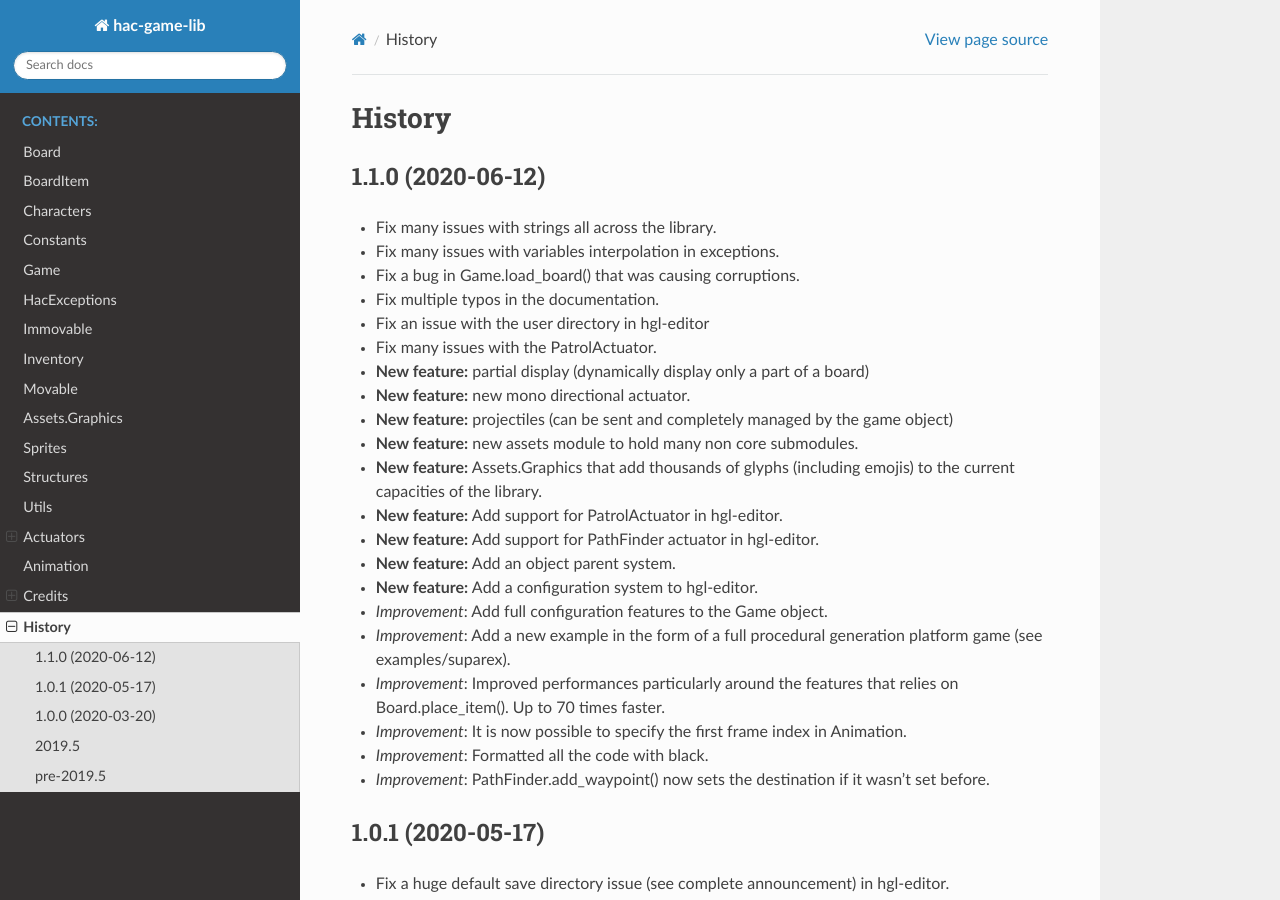
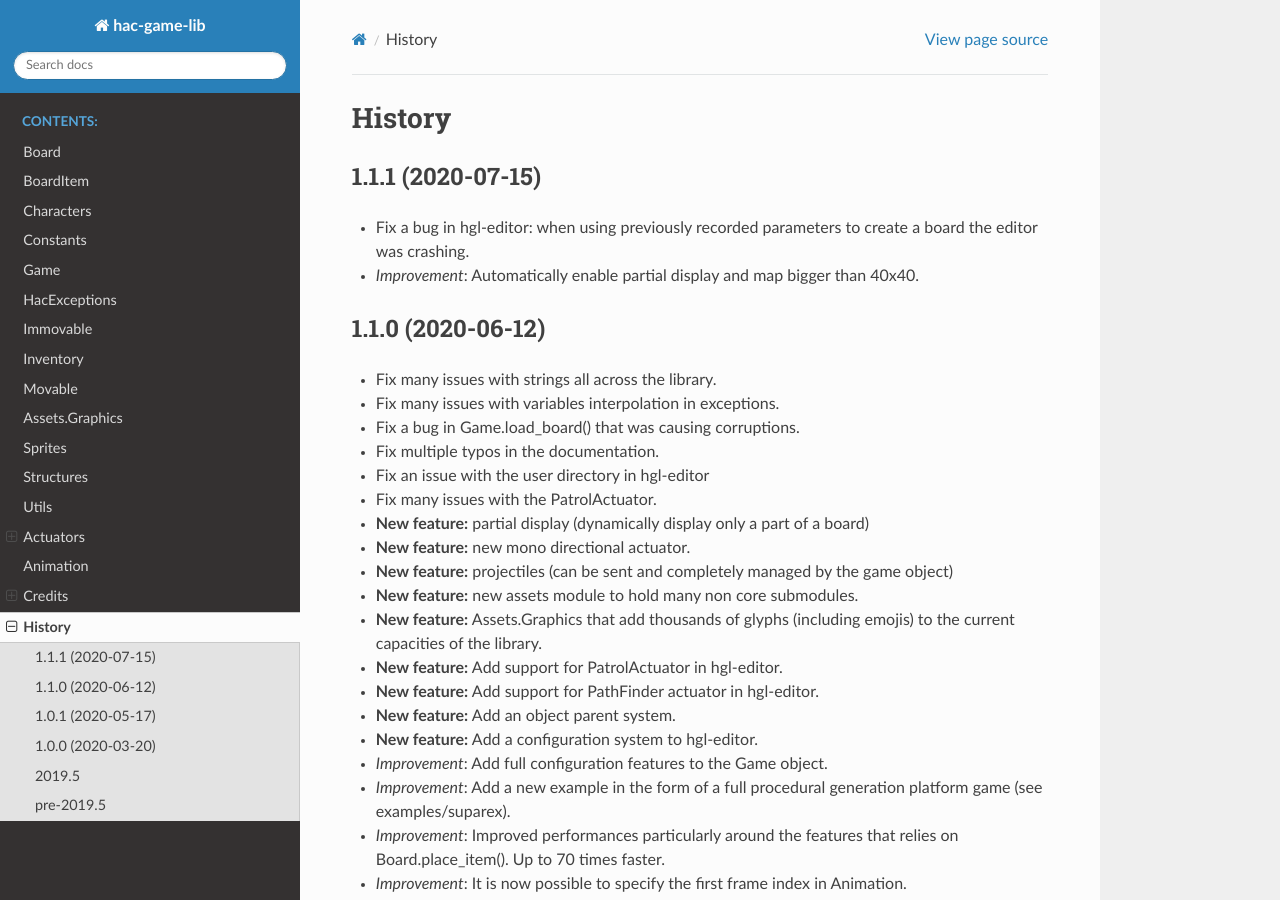
Before and after one commit to pygamelib/pygamelib, a Sphinx documentation site: the page built from docs/source/history.rst, in a window 1280 px wide and 900 px high. Built offline with Sphinx 7.4.7 and the Read the Docs theme 2.0.0, drawn with Linux system fonts in a browser that asks for light colours; the version number could not be read and is left out.

Commit message:
Update history.rst
Add changes for release 1.1.1

```diff
--- a/docs/source/history.rst
+++ b/docs/source/history.rst
@@ -2,6 +2,11 @@
 
 History
 -------
+1.1.1 (2020-07-15)
+~~~~~~~~~~~~~~~~~~
+
+* Fix a bug in hgl-editor: when using previously recorded parameters to create a board the editor was crashing.
+* *Improvement*: Automatically enable partial display and map bigger than 40x40.
 
 1.1.0 (2020-06-12)
 ~~~~~~~~~~~~~~~~~~
```
